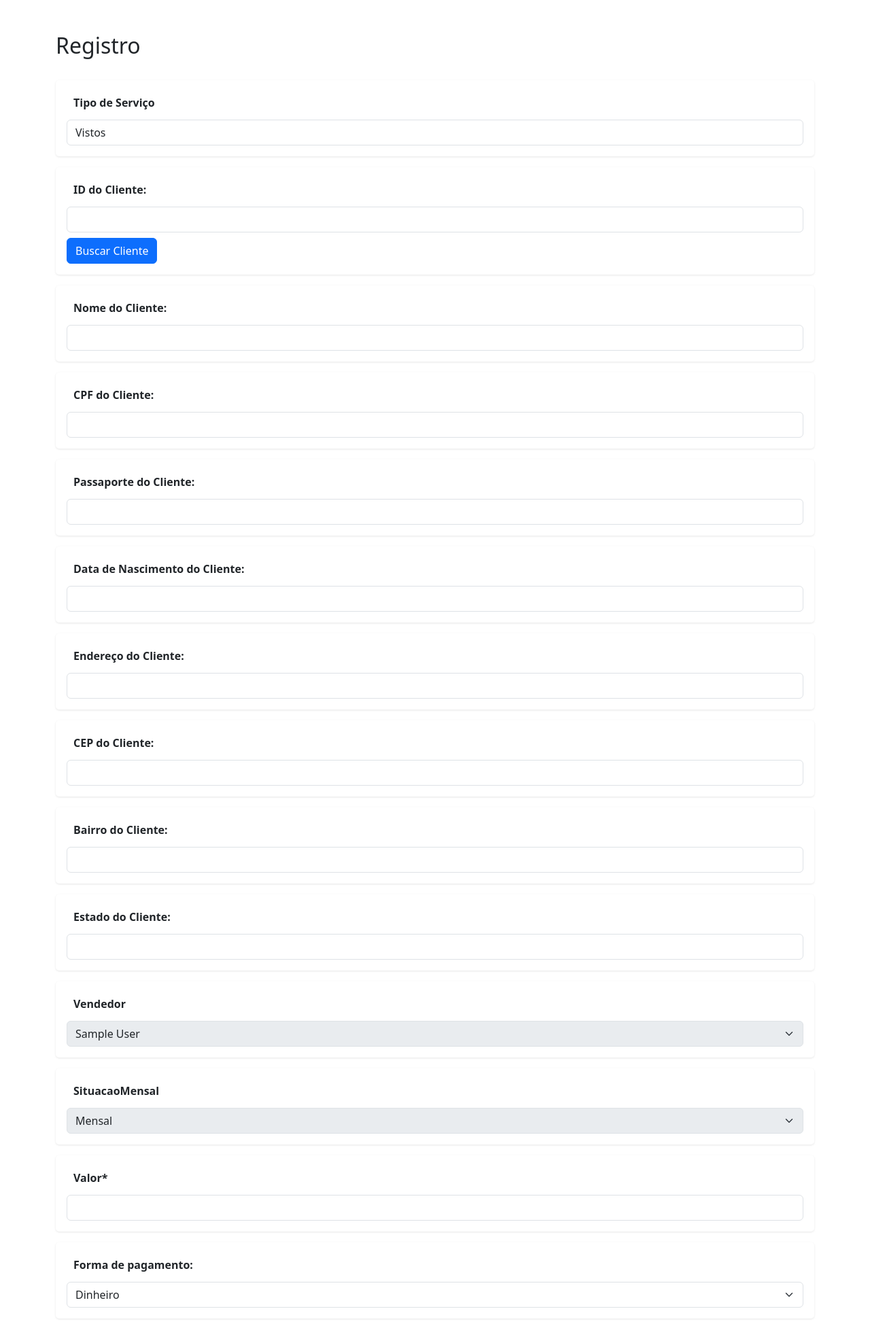
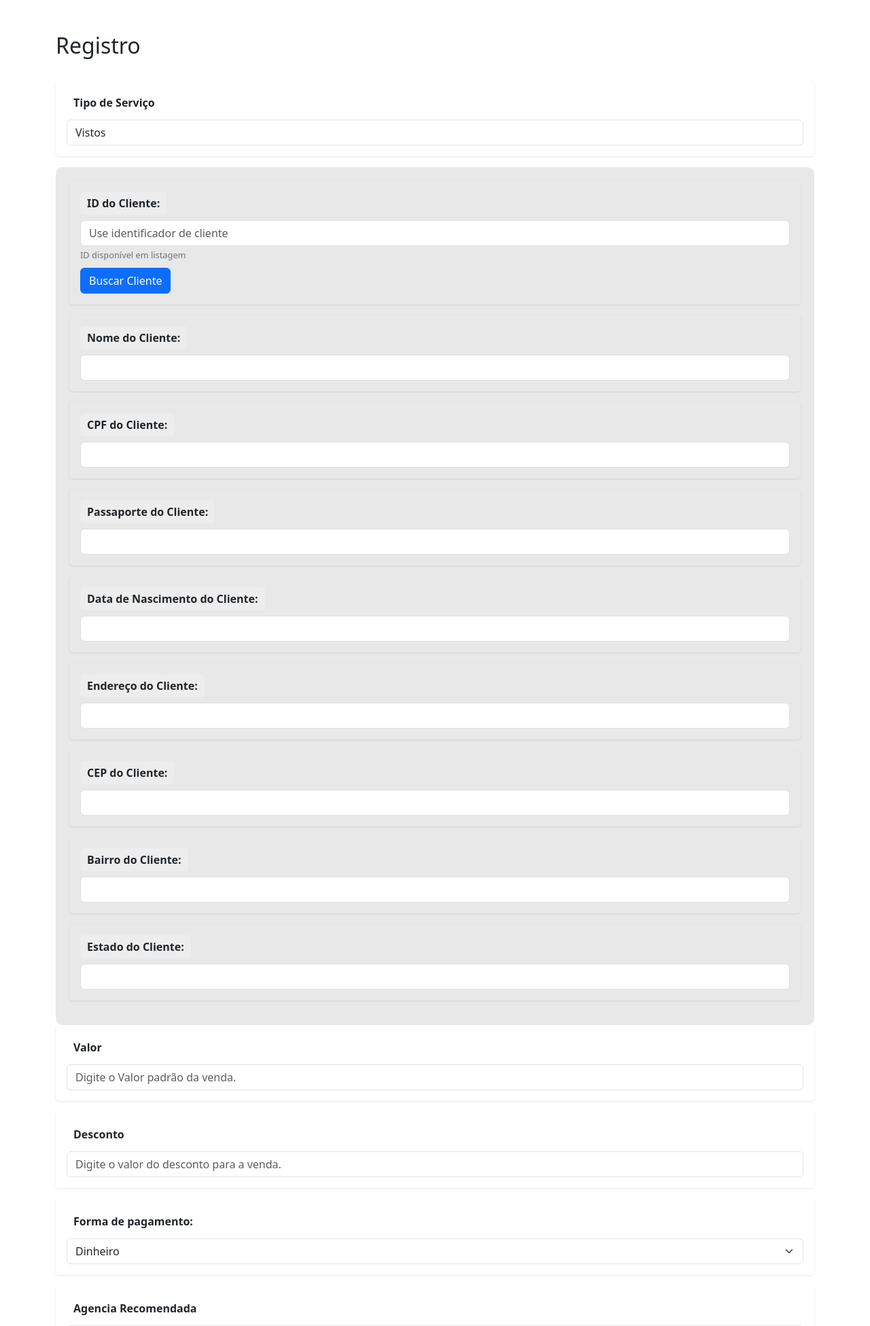
Before and after one commit to Ary-Pedro/setup_DeAaZTour, a Django app: page /venda/cadastrar/ in a window 1280 px wide. Shown: the top 1951 px of the page at 68% size. Run offline with Django 5.2, Linux system fonts and the light colour scheme; the visitor is signed in with stand-in values (Sample User, id 1); data comes from the database, SQL or seed files in the repository; data that the repository does not hold is empty; some libraries are stand-ins or nearby versions.

Commit message:
atualizações do cliente semifinais

```diff
--- a/apps/client/templates/client/Cliente_form.html
+++ b/apps/client/templates/client/Cliente_form.html
@@ -9,6 +9,11 @@
     <title>Registro de Cliente</title>
     <link href="https://cdn.jsdelivr.net/npm/bootstrap@5.3.0-alpha3/dist/css/bootstrap.min.css" rel="stylesheet" integrity="sha384-KK94CHFLLe+nY2dmCWGMq91rCGa5gtU4mk92HdvYe+M/SXH301p5ILy+dN9+nJOZ" crossorigin="anonymous">
     <link rel="stylesheet" href="{% static 'global/css/form.css' %}">
+<style>
+    #id_cpf_helptext{
+        color:#ff0202b5;
+    }
+</style>
 
 </head>
 <body>
--- a/apps/service/static/js/format_service.js
+++ b/apps/service/static/js/format_service.js
@@ -1,41 +1,46 @@
 document.addEventListener('DOMContentLoaded', function() {
+    function formatarData(input) {
+        input.addEventListener('input', function(e) {
+            let value = e.target.value.replace(/\D/g, ''); // Remove não numéricos
+            if (value.length > 8) value = value.slice(0, 8);
+            e.target.value = value.replace(/(\d{2})(\d{2})(\d{4})/, '$1/$2/$3');
+        });
+    }
+
+    function formatarCPF(input) {
+        input.addEventListener('input', function(e) {
+            let value = e.target.value.replace(/\D/g, '');
+            if (value.length > 11) value = value.slice(0, 11);
+            e.target.value = value.replace(/(\d{3})(\d{3})(\d{3})(\d{2})/, '$1.$2.$3-$4');
+        });
+    }
+
+    function formatarCEP(input) {
+        input.addEventListener('input', function(e) {
+            let value = e.target.value.replace(/\D/g, '');
+            if (value.length > 8) value = value.slice(0, 8);
+            e.target.value = value.replace(/(\d{5})(\d{3})/, '$1-$2');
+        });
+    }
+
+    function formatarNumero(input) {
+        input.addEventListener('input', function(e) {
+            e.target.value = e.target.value.replace(/\D/g, '');
+        });
+    }
+
+    // Captura de elementos com verificação para evitar erro se o campo não existir
     const idClienteInput = document.querySelector('input[name="pk_cliente"]');
     const cpfClienteInput = document.querySelector('input[name="cpf_cliente"]');
     const dataNascimentoClienteInput = document.querySelector('input[name="data_nascimento_cliente"]');
     const cepClienteInput = document.querySelector('input[name="cep_cliente"]');
+    const comecovendaClienteInput = document.getElementById('id_data_venda');
+    const fimvendaClienteInput = document.getElementById('id_finished_at');
 
-    idClienteInput.addEventListener('input', function(e) {
-        let value = e.target.value.replace(/\D/g, '');
-        e.target.value = value;
-    });
-
-    cpfClienteInput.addEventListener('input', function(e) {
-        let value = e.target.value.replace(/\D/g, '');
-        let formattedValue = '';
-
-        if (value.length > 11) value = value.slice(0, 11);
-        formattedValue = value.replace(/(\d{3})(\d{3})(\d{3})(\d{2})/, '$1.$2.$3-$4');
-
-        e.target.value = formattedValue;
-    });
-
-    dataNascimentoClienteInput.addEventListener('input', function(e) {
-        let value = e.target.value.replace(/\D/g, '');
-        let formattedValue = '';
-
-        if (value.length > 8) value = value.slice(0, 8);
-        formattedValue = value.replace(/(\d{2})(\d{2})(\d{4})/, '$1/$2/$3');
-
-        e.target.value = formattedValue;
-    });
-
-    cepClienteInput.addEventListener('input', function(e) {
-        let value = e.target.value.replace(/\D/g, '');
-        let formattedValue = '';
-
-        if (value.length > 8) value = value.slice(0, 8);
-        formattedValue = value.replace(/(\d{5})(\d{3})/, '$1-$2');
-
-        e.target.value = formattedValue;
-    });
+    if (idClienteInput) formatarNumero(idClienteInput);
+    if (cpfClienteInput) formatarCPF(cpfClienteInput);
+    if (cepClienteInput) formatarCEP(cepClienteInput);
+    if (dataNascimentoClienteInput) formatarData(dataNascimentoClienteInput);
+    if (comecovendaClienteInput) formatarData(comecovendaClienteInput);
+    if (fimvendaClienteInput) formatarData(fimvendaClienteInput);
 });
--- a/apps/service/templates/service/Vendas_form.html
+++ b/apps/service/templates/service/Vendas_form.html
@@ -11,6 +11,16 @@
    <link rel="stylesheet" href="{% static 'global/css/form.css' %}">
    <link rel="stylesheet" href="{% static 'css/vendaList.css' %}">
 
+   {% if user.departamento != 'Adm' or not venda.pk  %}
+
+   <style>
+     #div_id_vendedor, #div_id_situacaoMensal,#div_id_data_venda, #div_id_finished_at {
+        visibility: hidden;
+        display: none;
+    }
+
+    </style>
+{% endif %}
 </head>
 <body>
 <div class="container mt-5">
@@ -35,8 +45,12 @@
 
 
 
+    {% if user.departamento == 'Adm' and venda.pk %}
+    <div class="mb-3">
 
+    {% endif %}
 
+</div>
 
     <div class="mb-3">
    <label for="tipo_servico" class="form-label">Tipo de Serviço</label>
@@ -106,22 +120,22 @@
 <div id="cidadania_fields" style="display: {% if form.initial.tipo_servico == 'Cidadania' %}block{% else %}none{% endif %};">
     <label>Tipo de Cidadania</label>
     <div>
-        <label>
+        <label  style="padding-inline: 10px 20px;">
             <input type="radio" name="tipo_cidadania" value="Pai para filho" onchange="toggleCidadania()"
             {% if form.initial.tipo_cidadania == 'Pai para filho' %}checked{% endif %}>
             Pai para filho
         </label>
-        <label>
+        <label style="padding-inline: 10px 20px;">
             <input type="radio" name="tipo_cidadania" value="Cônjuge" onchange="toggleCidadania()"
             {% if form.initial.tipo_cidadania == 'Cônjuge' %}checked{% endif %}>
             Cônjuge
         </label>
-        <label>
+        <label style="padding-inline: 10px 20px;">
             <input type="radio" name="tipo_cidadania" value="Avô para neto" onchange="toggleCidadania()"
             {% if form.initial.tipo_cidadania == 'Avô para neto' %}checked{% endif %}>
             Avô para neto
         </label>
-        <label>
+        <label style="padding-inline: 10px 20px;">
             <input type="radio" name="tipo_cidadania" value="Outros" onchange="toggleCidadania()"
             {% if form.initial.tipo_cidadania == 'Outros' %}checked{% endif %}>
             Outros
@@ -137,12 +151,16 @@
 </div>
 
 
-
-           <div class="mb-3">
-               <label for="pk_cliente" class="form-label">ID do Cliente:</label>
-               <input type="text" name="pk_cliente" id="pk_cliente" class="form-control" value="{{ pk_cliente }}">
-               <button type="button" class="btn btn-primary mt-2" onclick="buscarCliente()">Buscar Cliente</button>
-           </div>
+            <div name="campo_cliente" style="background-color:rgba(0, 0, 0, 0.09); padding: 20px; border-radius: 10px;">
+                <div class="mb-3">
+                    <label for="pk_cliente" class="form-label">ID do Cliente:</label>
+                    <input type="text" placeholder="Use identificador de cliente" name="pk_cliente" id="pk_cliente"
+                        class="form-control" value="{{ pk_cliente }}">
+                    <span class="form-text" style="font-size: 0.8em; color: #6c757d; display: block; margin-top: 4px;">
+                        ID disponível em listagem
+                    </span>
+                    <button type="button" class="btn btn-primary mt-2" onclick="buscarCliente()">Buscar Cliente</button>
+                </div>
 
 
             <div class="mb-3">
@@ -195,7 +213,7 @@
    <input type="text" name="estado_cliente" id="estado_cliente" class="form-control" value="{{ estado_cliente }}">
 </div>
 
-
+</div>
 
            {{ form|crispy }}
 
--- a/apps/service/view/forms.py
+++ b/apps/service/view/forms.py
@@ -1,3 +1,4 @@
+from datetime import datetime
 from apps.service.models import Venda, Anexo
 from apps.service.widgets import MultipleFileField
 from django import forms
@@ -20,11 +21,22 @@ class VendaForm(forms.ModelForm):
         label="Recomendação da Venda",
         help_text="Digite o nome da pessoa que recomendou."
     )
+    desconto = forms.FloatField(
+        required=False,
+        label="Desconto",
+        widget=forms.TextInput(attrs={"placeholder": "Digite o valor do desconto para a venda."}),
+    )
+    valor = forms.FloatField(
+        required=False,
+        label="Valor",
+        widget=forms.TextInput(attrs={"placeholder": "Digite o Valor padrão da venda."})
+
+    )
 
     class Meta:
         model = Venda
         fields = [
-            "vendedor", "situacaoMensal", "valor", "tipo_pagamento", "Agencia_recomendada", "recomendação_da_Venda", "arquivos"
+            "vendedor", "situacaoMensal", "valor", "desconto", "tipo_pagamento", "Agencia_recomendada", "recomendação_da_Venda", "arquivos"
         ]
 
     def save(self, commit=True):
@@ -36,3 +48,57 @@ class VendaForm(forms.ModelForm):
          if not Anexo.objects.filter(venda=venda, arquivo=arquivo.name).exists():
             Anexo.objects.create(arquivo=arquivo, venda=venda)
      return venda
+
+class VendaAtualizar(forms.ModelForm):
+    arquivos = MultipleFileField(
+        required=False,
+        label="Anexos",
+        help_text="Selecione um ou mais arquivos para anexar."
+    )
+    Agencia_recomendada = forms.CharField(
+        required=False,
+        label="Agencia Recomendada",
+        help_text="Digite o nome da agência que recomendou."
+    )
+
+    recomendação_da_Venda = forms.CharField(
+        required=False,
+        label="Recomendação da Venda",
+        help_text="Digite o nome da pessoa que recomendou."
+    )
+    desconto = forms.FloatField(
+        required=False,
+        label="Desconto",
+        widget=forms.TextInput(attrs={"placeholder": "Digite o valor do desconto para a venda."}),
+    )
+    valor = forms.FloatField(
+        required=False,
+        label="Valor",
+        widget=forms.TextInput(attrs={"placeholder": "Digite o Valor padrão da venda."})
+
+    )
+    data_venda = forms.CharField(
+        required=False,
+        label="Data da Venda",
+    widget=forms.TextInput(attrs={"placeholder": "Preencha apenas com números, a formatação será automática"})
+    )
+    finished_at = forms.CharField(
+        required=False,
+        label="Data Finalizado",
+    widget=forms.TextInput(attrs={"placeholder": "Preencha apenas com números, a formatação será automática"})
+    )
+    class Meta:
+        model = Venda
+        fields = [
+            "vendedor", "situacaoMensal", "data_venda" ,"finished_at", "valor", "desconto", "tipo_pagamento", "Agencia_recomendada", "recomendação_da_Venda", "arquivos"
+        ]
+
+    def save(self, commit=True):
+     venda = super().save(commit=commit)
+
+ # Atualizar arquivos anexados
+     arquivos = self.files.getlist('arquivos')
+     for arquivo in arquivos:
+         if not Anexo.objects.filter(venda=venda, arquivo=arquivo.name).exists():
+            Anexo.objects.create(arquivo=arquivo, venda=venda)
+     return venda
--- a/apps/service/view/views.py
+++ b/apps/service/view/views.py
@@ -29,7 +29,7 @@ from django.db.models import Count
 
 from django.shortcuts import render
 
-from .forms import VendaForm
+from .forms import VendaAtualizar, VendaForm
 
 
 def excluir_anexo(request, anexo_id):
@@ -75,7 +75,6 @@ class CadVendas(LoginRequiredMixin, CreateView):
     def get_form(self, form_class=None):
         form = super().get_form(form_class)
         # Desabilita os campos 'vendedor' e 'situacao'
-        form.fields["vendedor"].widget.attrs["disabled"] = True
         form.fields["situacaoMensal"].widget.attrs["disabled"] = True
         return form
 
@@ -153,7 +152,7 @@ class ListVenda(LoginRequiredMixin, ListView):
 class UpdateView(LoginRequiredMixin, UpdateView):
     login_url = "log"  # URL para redirecionar para login
     model = Venda
-    form_class = VendaForm
+    form_class = VendaAtualizar
     template_name = "service/Vendas_form.html"
     success_url = reverse_lazy("ListagemVenda")
 
--- a/apps/worker/templates/home.html
+++ b/apps/worker/templates/home.html
@@ -339,7 +339,7 @@ main {
            <!--ATUALIZAR NO CSS-->
 
            {% if user is not None %}
-        {% if 'Adm' in user.departamento or 'Func' in user.departamento%}
+        {% if 'Adm' in user.departamento or 'Vend' in user.departamento%}
            <li id="finalAdm"><a href="{% url 'atualizar_perfil' user.pk %}"> ATUALIZAR PERFIL </a></li>
            {% endif %}
            {% endif %}
```
Also changed, not shown: apps/client/models.py (+19 -17 lines), apps/client/view/forms.py (+30 -45 lines), apps/service/models.py (+6 -8 lines), apps/worker/templates/worker/Funcionario_form.html (+36 -19 lines), apps/worker/view/views.py (+3 -5 lines), apps/client/migrations/0003_alter_cliente_email1_alter_cliente_email2.py (added).
